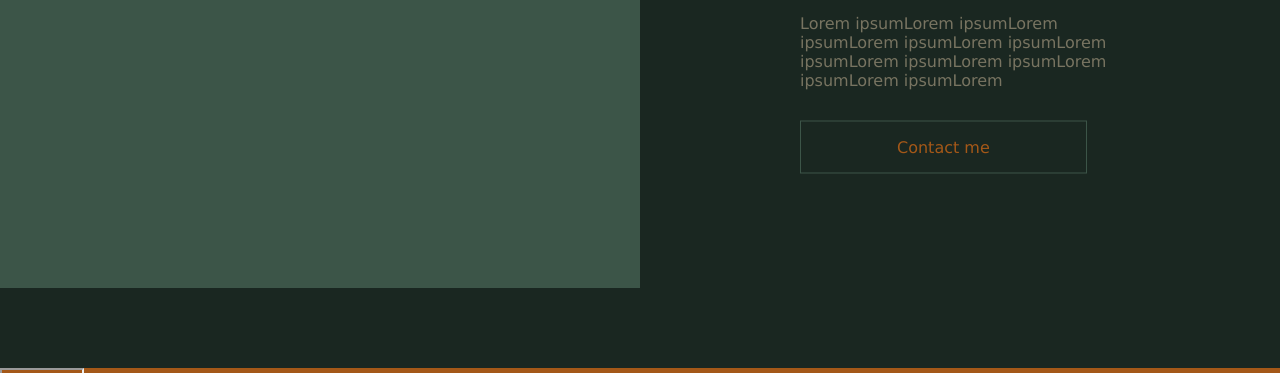
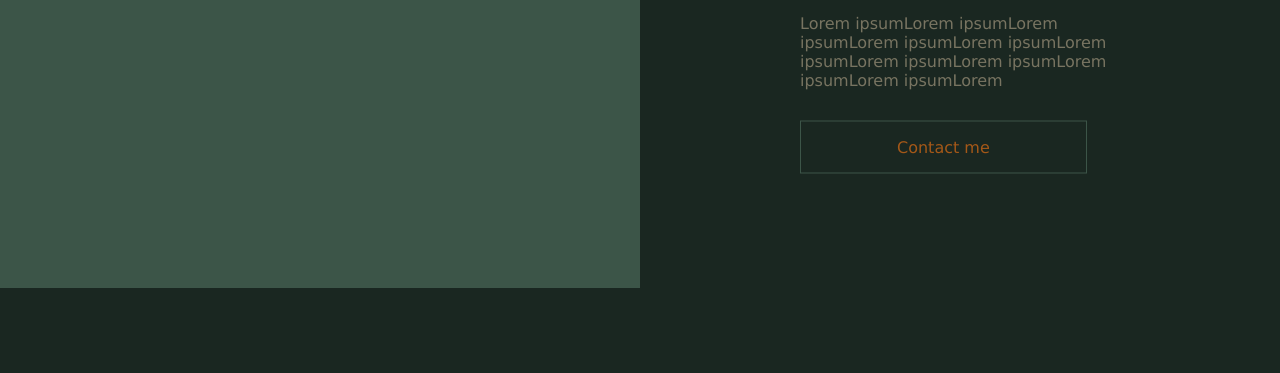
Before and after one commit to codesis/gatsby-website, a Gatsby site: page / in a window 1280 px wide. Shown: the part 579-952 px from the top of the page. Built offline with nearby package versions, Linux system fonts and the light colour scheme; Gatsby itself is replaced by a stand-in of ours; grey boxes are pictures that could not be loaded.

Commit message:
footer looked awful on laptop

```diff
--- a/src/components/layout.js
+++ b/src/components/layout.js
@@ -36,7 +36,7 @@ const Layout = ({ headline, children }) => (
         <div
           style={{
             position: "relative",
-            minHeight: "70vh",
+            minHeight: "100vh",
           }}
         >
           <div
@@ -49,8 +49,8 @@ const Layout = ({ headline, children }) => (
             }}
           >
             {children}
+            <Footer footLinks={data.site.siteMetadata.footLinks} />
           </div>
-          <Footer footLinks={data.site.siteMetadata.footLinks} />
         </div>
       </React.Fragment>
     )}
```
